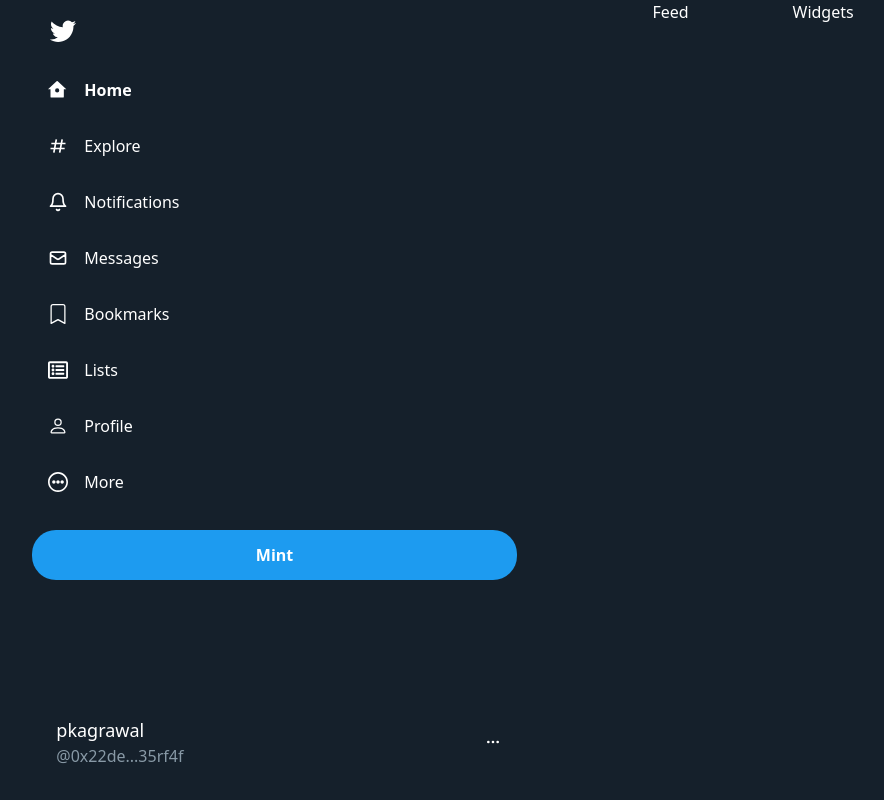
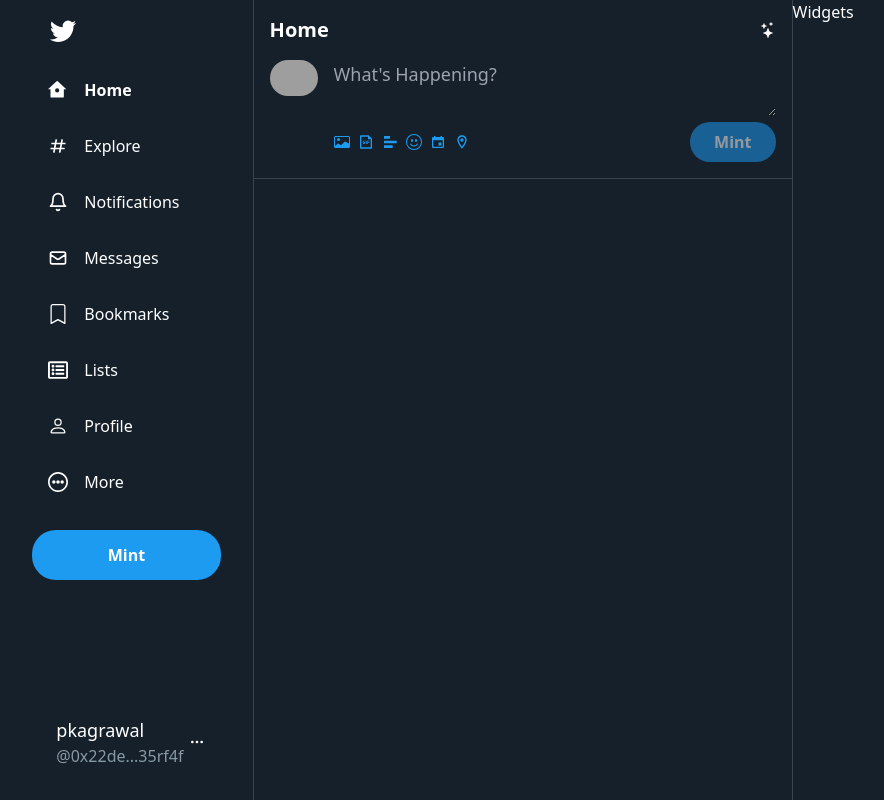
Before and after one commit to IMPranshu/web3-twitter, a Next.js app in the folder client/: page / in a window 1280 px wide. Shown: the whole page, without its empty margins (213-1097 px from the left). Built offline with nearby package versions, Linux system fonts and the light colour scheme; grey boxes are pictures that could not be loaded.

Commit message:
TweetBox Componenet implemented

```diff
--- /dev/null
+++ b/client/components/home/Feed.js
@@ -0,0 +1,27 @@
+import { BsStars } from 'react-icons/bs';
+import TweetBox from './TweetBox'
+
+
+const style = {
+    wrapper: `flex-[2] border-r border-l border-[#38444d] overflow-y-scroll`,
+    header: `sticky top-0 bg-[#15202b] z-10 p-4 flex justify-between items-center`,
+    headerTitle: `text-xl font-bold`,
+  }
+
+function Feed(){
+    return(
+        <div className={`${style.wrapper} no-scrollbar`}>
+            <div className={style.header}>
+                <div className={style.headerTitle}>
+                    Home
+                </div>
+                <BsStars />
+            </div>
+            <TweetBox />
+
+        </div>
+    )
+}
+
+
+export default Feed
--- /dev/null
+++ b/client/components/home/TweetBox.js
@@ -0,0 +1,70 @@
+import {useState} from 'react';
+import { BsCardImage, BsEmojiSmile } from 'react-icons/bs'
+import { RiFileGifLine, RiBarChartHorizontalFill } from 'react-icons/ri'
+import { IoMdCalendar } from 'react-icons/io'
+import { MdOutlineLocationOn } from 'react-icons/md'
+
+const style = {
+    wrapper: `px-4 flex flex-row border-b border-[#38444d] pb-4`,
+    tweetBoxLeft: `mr-4`,
+    tweetBoxRight: `flex-1`,
+    profileImage: `height-12 w-12 rounded-full`,
+    inputField: `w-full h-full outline-none bg-transparent text-lg`,
+    formLowerContainer: `flex`,
+    iconsContainer: `text-[#1d9bf0] flex flex-1 items-center`,
+    icon: `mr-2`,
+    submitGeneral: `px-6 py-2 rounded-3xl font-bold`,
+    inactiveSubmit: `bg-[#196195] text-[#95999e]`,
+    activeSubmit: `bg-[#1d9bf0] text-white`,
+  }
+
+
+const TweetBox = () => {
+    const [tweetMessage, setTweetMessage] = useState('')
+
+    const postTweet = (event) => {
+        event.preventDefault()
+        console.log(tweetMessage)
+    }
+  return (
+    <div className={style.wrapper}>
+        <div className={style.tweetBoxLeft}>
+            <img
+              src='https://avatars.githubusercontent.com/u/43396684?v=4'
+              alt="profile image"
+              className={style.profileImage}
+            />
+        </div>
+        <div className={style.tweetBoxRight}>
+            <form>
+                <textarea
+                  className={style.inputField}
+                  placeholder="What's Happening?"
+                  value={tweetMessage}
+                  onChange={(e) => setTweetMessage(e.target.value)}
+                 />
+
+                <div className={style.formLowerContainer}>
+                    <div className={style.iconsContainer}>
+                        <BsCardImage className={style.icon} />
+                        <RiFileGifLine className={style.icon} />
+                        <RiBarChartHorizontalFill className={style.icon} />
+                        <BsEmojiSmile className={style.icon} />
+                        <IoMdCalendar className={style.icon} />
+                        <MdOutlineLocationOn className={style.icon} />
+                    </div>
+                    <button
+                      type="submit"
+                      disabled={!tweetMessage}
+                      onClick={(event) => postTweet(event)}
+                      className={`${style.submitGeneral} ${ tweetMessage ? style.activeSubmit : style.inactiveSubmit}`}
+                    >Mint</button>
+                </div>
+            </form>
+
+        </div>
+    </div>
+  )
+}
+
+export default TweetBox
--- a/client/pages/index.js
+++ b/client/pages/index.js
@@ -1,5 +1,5 @@
 import Sidebar from '../components/Sidebar';
-
+import Feed from '../components/home/Feed'
 const style = {
   wrapper: `flex justify-center h-screen w-screen slect-none bg-[#15202b] text-white`,
   content: `max-w-[1400px] w-2/3 flex justify-between`
@@ -10,7 +10,7 @@
     <div className={style.wrapper}>
       <div className={style.content}>
       <Sidebar />
-      <h2>Feed</h2>
+      <Feed />
       <h2>Widgets</h2>
       </div>
     </div>
```
